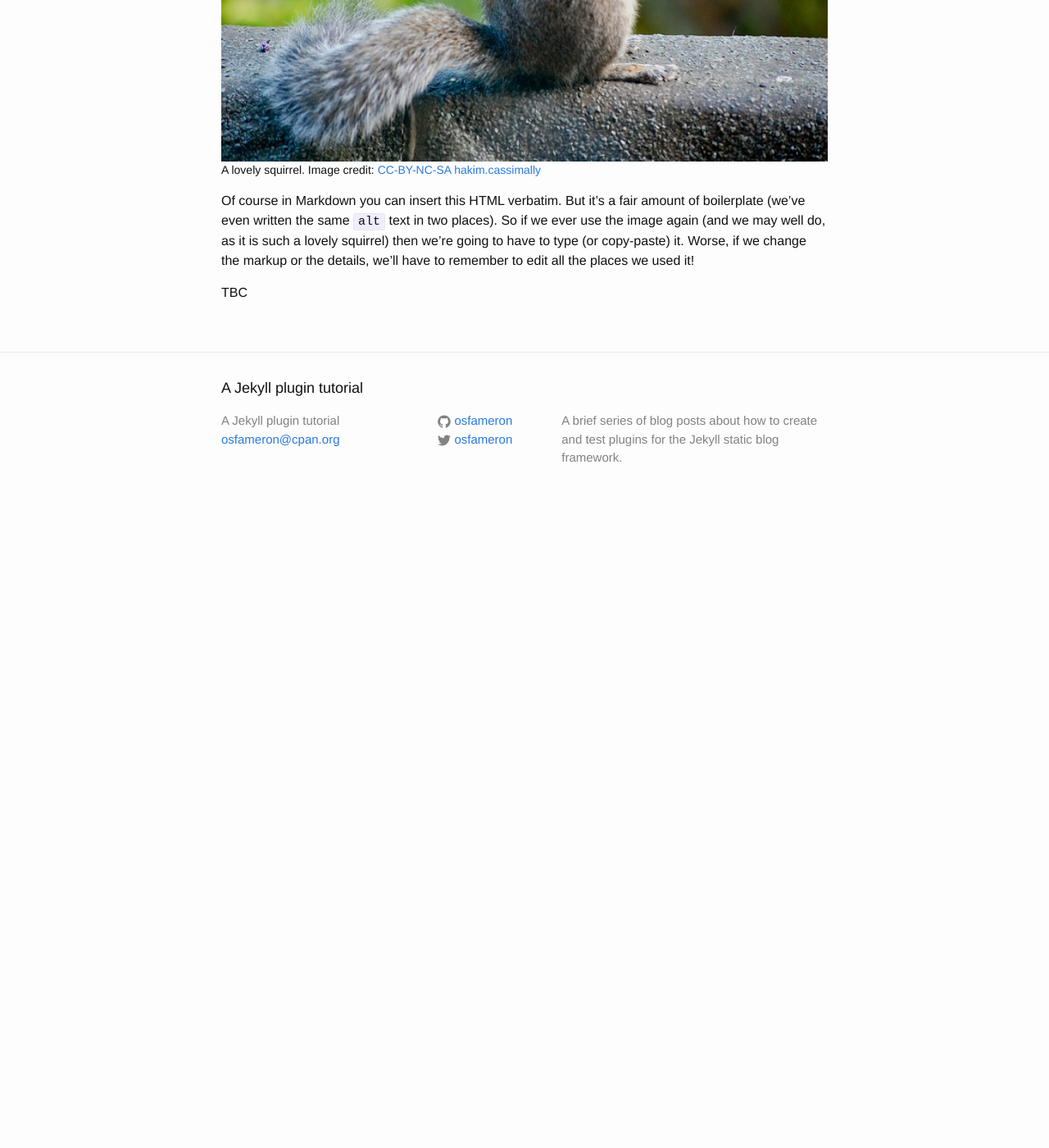
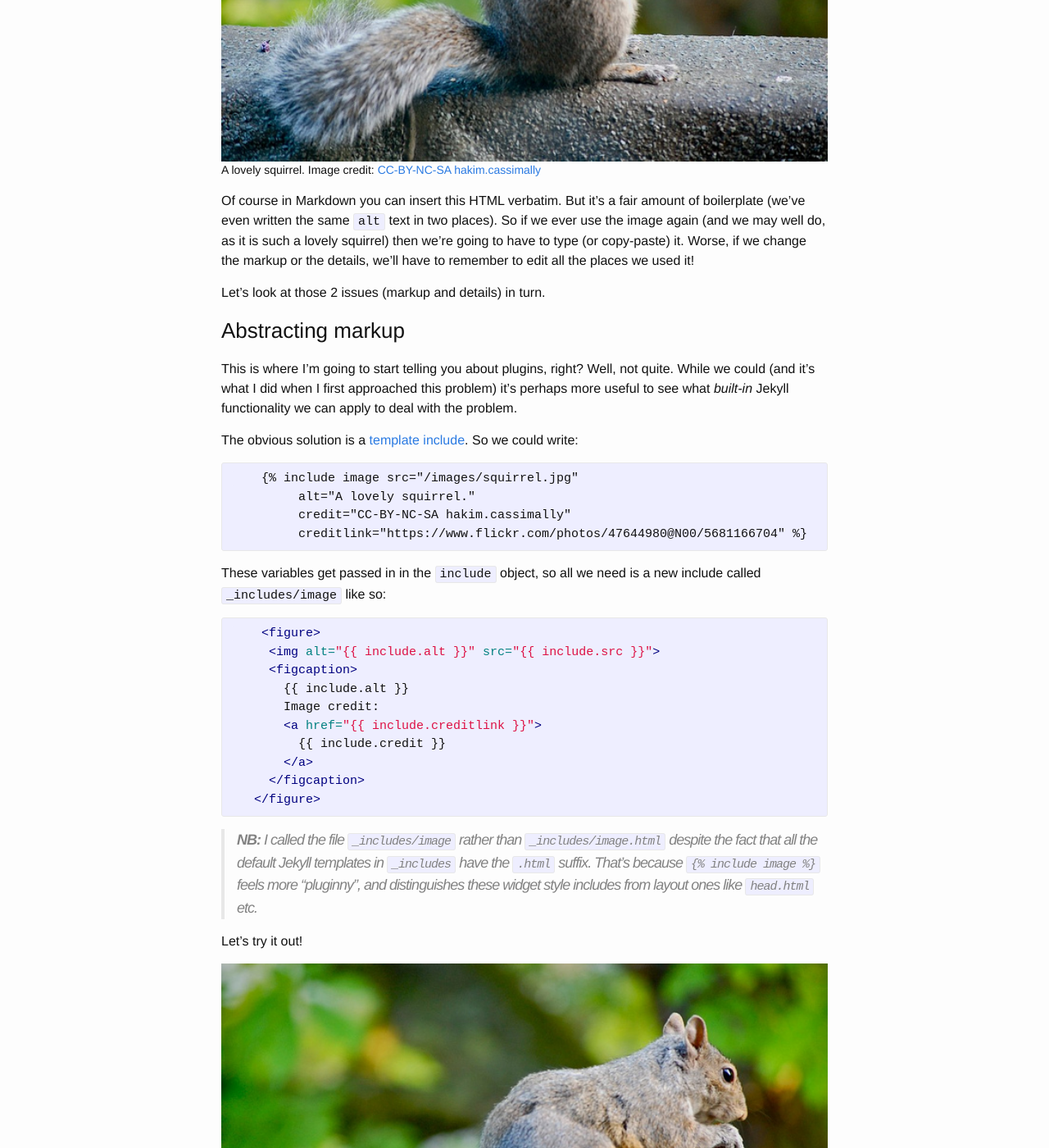
Before and after one commit to osfameron/jekyll-plugins-tutorial, a Jekyll site: the page built from _posts/2015-11-28-jekyll-plugins-tutorial-part-1.markdown, in a window 1280 px wide and 1400 px high, scrolled down 1951 px. Shown: the whole window at 82% size. Built offline with Jekyll 4.4.1, drawn with Linux system fonts in a browser that asks for light colours; before the commit the page ends 2581 px from its top, so only the background shows below that; some of the changed text lies outside the part shown.

Commit message:
Part 1: use an {% include %} to abstract markup

```diff
--- /dev/null
+++ b/_includes/image
@@ -0,0 +1,10 @@
+<figure>
+  <img alt="{{ include.alt }}" src="{{ include.src }}">
+  <figcaption>
+    {{ include.alt }}
+    Image credit:
+    <a href="{{ include.creditlink }}">
+      {{ include.credit }}
+    </a>
+  </figcaption>
+</figure>
--- a/_posts/2015-11-28-jekyll-plugins-tutorial-part-1.markdown
+++ b/_posts/2015-11-28-jekyll-plugins-tutorial-part-1.markdown
@@ -57,8 +57,48 @@ Which gives us:
 
 Of course in Markdown you can insert this HTML verbatim.  But it's a fair amount of boilerplate (we've even written the same `alt` text in two places).  So if we ever use the image again (and we may well do, as it is such a lovely squirrel) then we're going to have to type (or copy-paste) it.  Worse, if we change the markup or the details, we'll have to remember to edit all the places we used it!
 
-TBC
+Let's look at those 2 issues (markup and details) in turn.
+
+### Abstracting markup
+
+This is where I'm going to start telling you about plugins, right?  Well, not quite.  While we could (and it's what I did when I first approached this problem) it's perhaps more useful to see what *built-in* Jekyll functionality we can apply to deal with the problem.
+
+The obvious solution is a [template include][jekyllrb-template-include]. So we could write:
+
+{% highlight markdown %}{% raw %}
+    {% include image src="/images/squirrel.jpg"
+         alt="A lovely squirrel."
+         credit="CC-BY-NC-SA hakim.cassimally"
+         creditlink="https://www.flickr.com/photos/47644980@N00/5681166704" %}
+{% endraw %}{% endhighlight %}
+
+These variables get passed in in the `include` object, so all we need is a new include called `_includes/image` like so:
+
+{% highlight html %}{% raw %}
+    <figure>
+     <img alt="{{ include.alt }}" src="{{ include.src }}">
+     <figcaption>
+       {{ include.alt }}
+       Image credit:
+       <a href="{{ include.creditlink }}">
+         {{ include.credit }}
+       </a>
+     </figcaption>
+   </figure>
+{% endraw %}{% endhighlight %}
+
+> **NB:** I called the file `_includes/image` rather than `_includes/image.html` despite the fact that all the default Jekyll templates in `_includes` have the `.html` suffix.  That's because `{% raw %}{% include image %}{% endraw %}` feels more "pluginny", and distinguishes these widget style includes from layout ones like `head.html` etc.
+
+Let's try it out!
+
+{% include image src="/images/squirrel.jpg"
+  alt="A lovely squirrel."
+  credit="CC-BY-NC-SA hakim.cassimally"
+  creditlink="https://www.flickr.com/photos/47644980@N00/5681166704" %}
+
+Hurray for squirrels!
 
 [magnetite-book]: http://magnetite-book.com/
 [jekyllrb-plugins]: http://jekyllrb.com/docs/plugins/
 [liquid-for-programmers]: https://github.com/Shopify/liquid/wiki/Liquid-for-Programmers
+[jekyllrb-template-include]: http://jekyllrb.com/docs/templates/#includes
```
